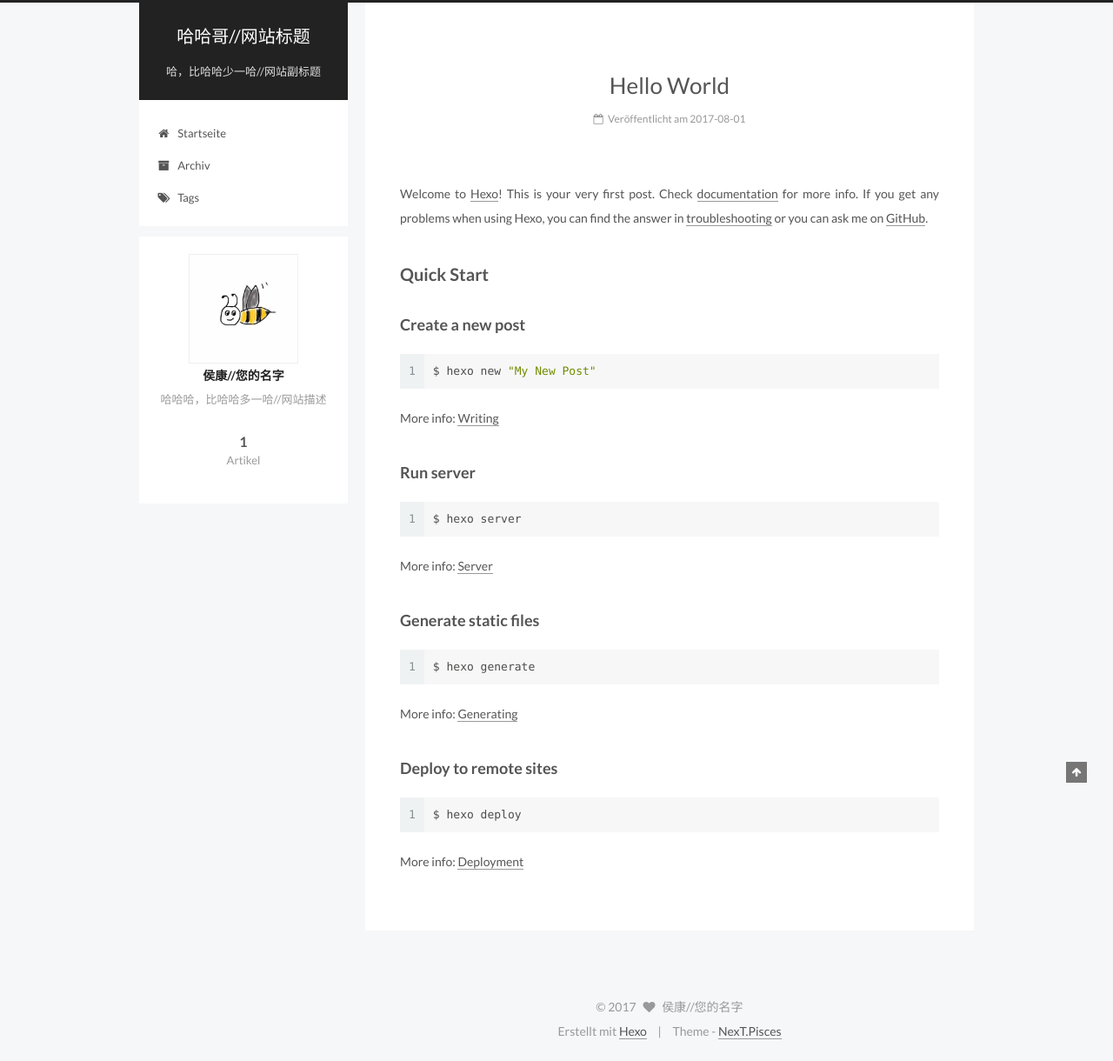
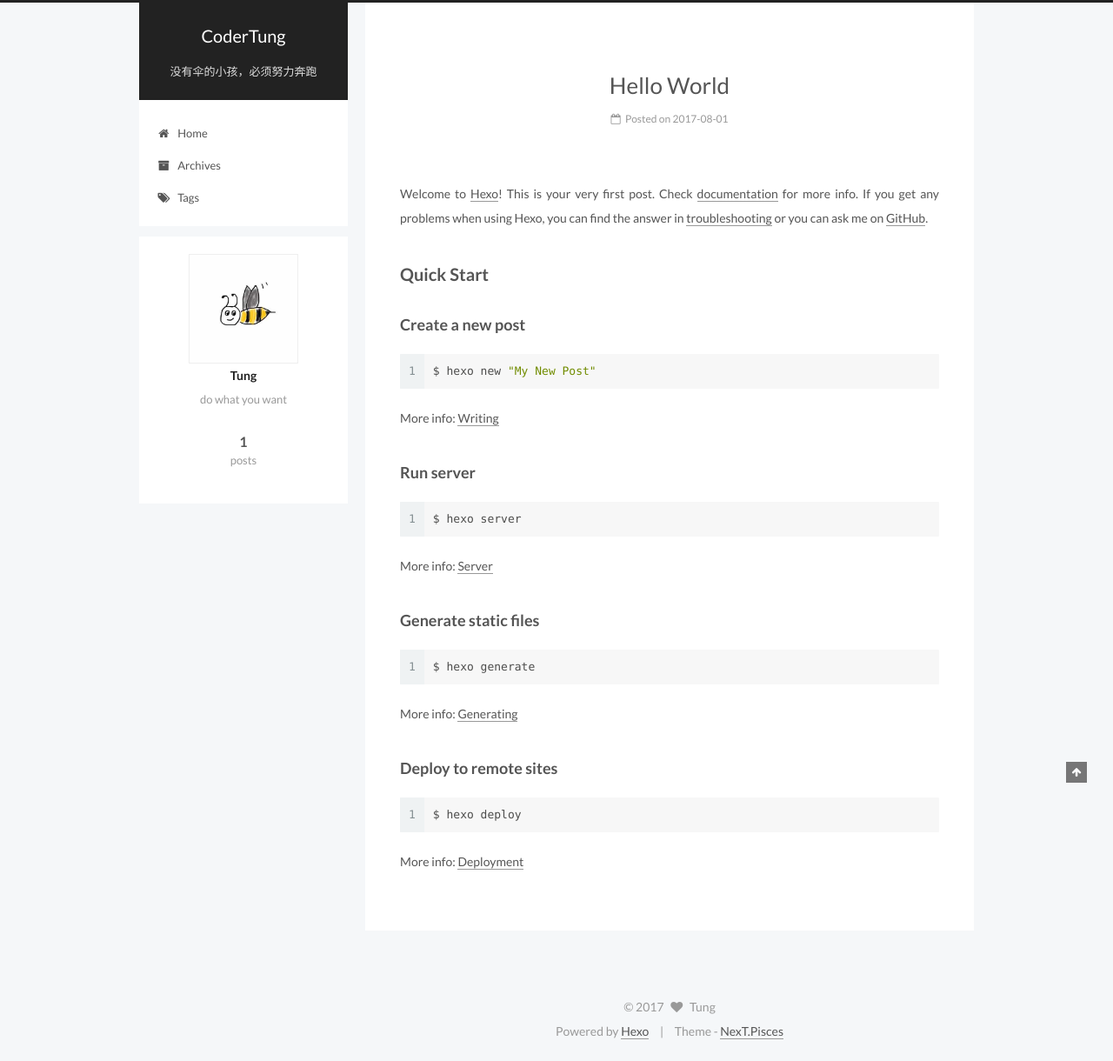
Before and after one commit to CoderTung/CoderTung.github.io, a plain HTML site: page index.html in a window 1280 px wide. Shown: the whole page at 87% size. Drawn offline with Linux system fonts and the light colour scheme.

Commit message:
Site updated: 2017-08-02 00:03:46

```diff
--- a/css/main.css
+++ b/css/main.css
@@ -1685,7 +1685,7 @@ pre .javascript .function {
   width: 4px;
   height: 4px;
   border-radius: 50%;
-  background: #db20ff;
+  background: #6a0006;
 }
 .links-of-blogroll {
   font-size: 13px;
--- a/index.html
+++ b/index.html
@@ -5,7 +5,7 @@
 
 
 
-<html class="theme-next pisces use-motion" lang="zh-CN//语言">
+<html class="theme-next pisces use-motion" lang="zh-CN">
 <head>
   <meta charset="UTF-8"/>
 <meta http-equiv="X-UA-Compatible" content="IE=edge" />
@@ -87,16 +87,16 @@
 
 
 
-<meta name="description" content="哈哈哈，比哈哈多一哈//网站描述">
+<meta name="description" content="do what you want">
 <meta property="og:type" content="website">
-<meta property="og:title" content="哈哈哥&#x2F;&#x2F;网站标题">
+<meta property="og:title" content="CoderTung">
 <meta property="og:url" content="http://CoderTung.github.io/index.html">
-<meta property="og:site_name" content="哈哈哥&#x2F;&#x2F;网站标题">
-<meta property="og:description" content="哈哈哈，比哈哈多一哈//网站描述">
-<meta property="og:locale" content="zh-CN//语言">
+<meta property="og:site_name" content="CoderTung">
+<meta property="og:description" content="do what you want">
+<meta property="og:locale" content="zh-CN">
 <meta name="twitter:card" content="summary">
-<meta name="twitter:title" content="哈哈哥&#x2F;&#x2F;网站标题">
-<meta name="twitter:description" content="哈哈哈，比哈哈多一哈//网站描述">
+<meta name="twitter:title" content="CoderTung">
+<meta name="twitter:description" content="do what you want">
 
 
 
@@ -130,10 +130,10 @@
 
 
 
-  <title> 哈哈哥//网站标题 </title>
+  <title> CoderTung </title>
 </head>
 
-<body itemscope itemtype="http://schema.org/WebPage" lang="zh-CN//语言">
+<body itemscope itemtype="http://schema.org/WebPage" lang="zh-CN">
 
 
 
@@ -168,12 +168,12 @@
     <div class="custom-logo-site-title">
       <a href="/"  class="brand" rel="start">
         <span class="logo-line-before"><i></i></span>
-        <span class="site-title">哈哈哥//网站标题</span>
+        <span class="site-title">CoderTung</span>
         <span class="logo-line-after"><i></i></span>
       </a>
     </div>
 
-        <p class="site-subtitle">哈，比哈哈少一哈//网站副标题</p>
+        <p class="site-subtitle">没有伞的小孩，必须努力奔跑</p>
 
   </div>
 
@@ -198,7 +198,7 @@
 
               <i class="menu-item-icon fa fa-fw fa-home"></i> <br />
 
-            Startseite
+            Home
           </a>
         </li>
 
@@ -208,7 +208,7 @@
 
               <i class="menu-item-icon fa fa-fw fa-archive"></i> <br />
 
-            Archiv
+            Archives
           </a>
         </li>
 
@@ -254,13 +254,13 @@
     <link itemprop="mainEntityOfPage" href="http://CoderTung.github.io/2017/08/01/hello-world/">
 
     <span hidden itemprop="author" itemscope itemtype="http://schema.org/Person">
-      <meta itemprop="name" content="侯康//您的名字">
+      <meta itemprop="name" content="Tung">
       <meta itemprop="description" content="">
       <meta itemprop="image" content="/images/avatar.jpg">
     </span>
 
     <span hidden itemprop="publisher" itemscope itemtype="http://schema.org/Organization">
-      <meta itemprop="name" content="哈哈哥//网站标题">
+      <meta itemprop="name" content="CoderTung">
     </span>
 
 
@@ -288,7 +288,7 @@
                 <i class="fa fa-calendar-o"></i>
               </span>
 
-                <span class="post-meta-item-text">Veröffentlicht am</span>
+                <span class="post-meta-item-text">Posted on</span>
 
               <time title="Post created" itemprop="dateCreated datePublished" datetime="2017-08-01T23:44:39+08:00">
                 2017-08-01
@@ -405,10 +405,10 @@
         <div class="site-author motion-element" itemprop="author" itemscope itemtype="http://schema.org/Person">
           <img class="site-author-image" itemprop="image"
                src="/images/avatar.jpg"
-               alt="侯康//您的名字" />
-          <p class="site-author-name" itemprop="name">侯康//您的名字</p>
+               alt="Tung" />
+          <p class="site-author-name" itemprop="name">Tung</p>
 
-              <p class="site-description motion-element" itemprop="description">哈哈哈，比哈哈多一哈//网站描述</p>
+              <p class="site-description motion-element" itemprop="description">do what you want</p>
 
         </div>
         <nav class="site-state motion-element">
@@ -417,7 +417,7 @@
             <div class="site-state-item site-state-posts">
               <a href="/archives">
                 <span class="site-state-item-count">1</span>
-                <span class="site-state-item-name">Artikel</span>
+                <span class="site-state-item-name">posts</span>
               </a>
             </div>
 
@@ -466,12 +466,12 @@
   <span class="with-love">
     <i class="fa fa-heart"></i>
   </span>
-  <span class="author" itemprop="copyrightHolder">侯康//您的名字</span>
+  <span class="author" itemprop="copyrightHolder">Tung</span>
 </div>
 
 
 <div class="powered-by">
-  Erstellt mit  <a class="theme-link" href="https://hexo.io">Hexo</a>
+  Powered by <a class="theme-link" href="https://hexo.io">Hexo</a>
 </div>
 
 <div class="theme-info">
```
Also changed, not shown: 2017/08/01/hello-world/index.html (+20 -20 lines), archives/2017/08/index.html (+21 -21 lines), archives/2017/index.html (+21 -21 lines), archives/index.html (+21 -21 lines).
